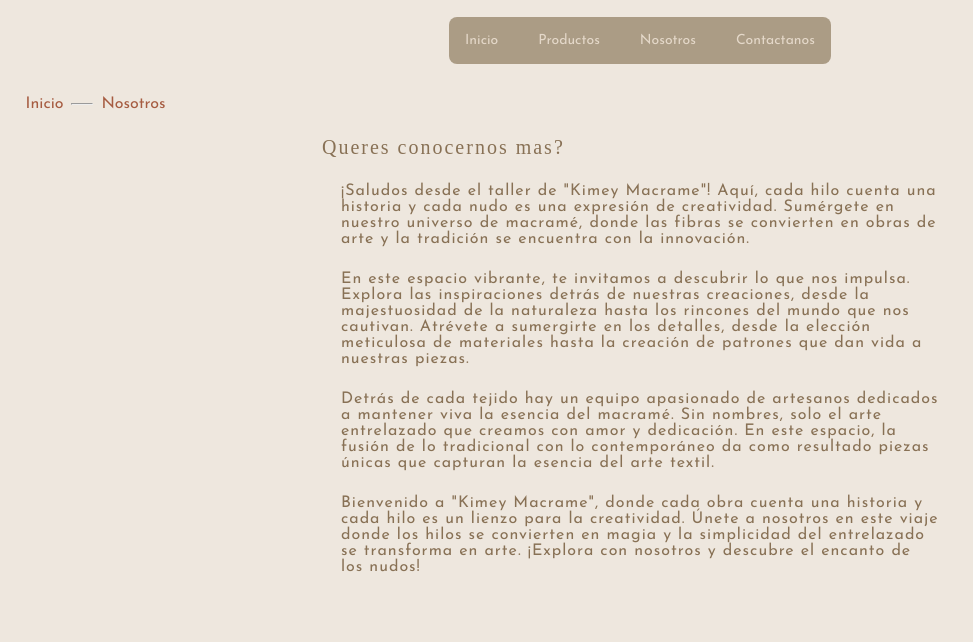
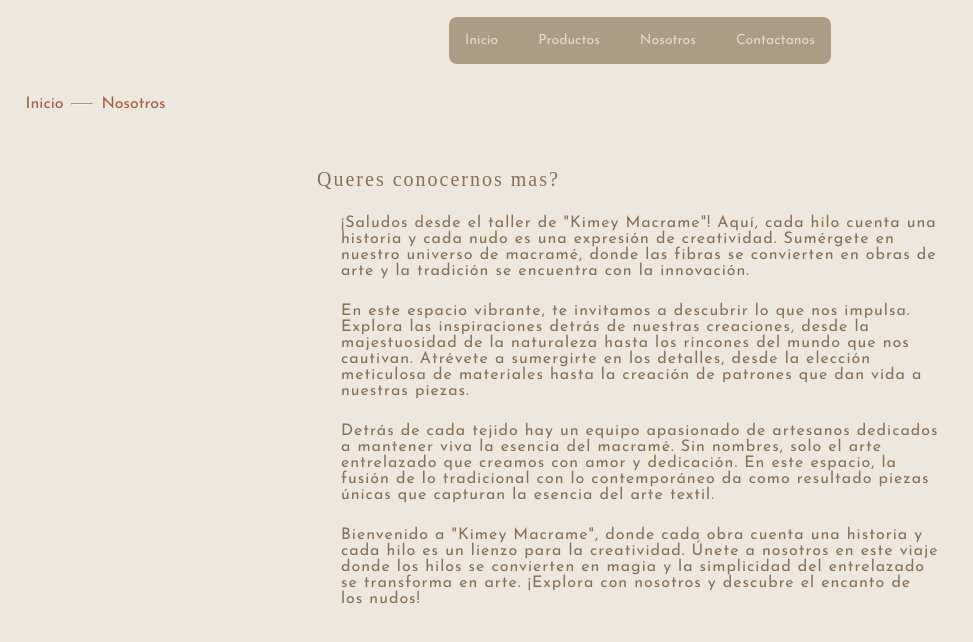
Before and after one commit to MatiasPinho/Kimey-macrame-beta, a React (Vite) app: page /about in a window 1280 px wide. Shown: the top 642 px of the page, without its empty margins (0-973 px from the left). Built offline with nearby package versions, Linux system fonts and the light colour scheme; a web font is replaced by a local one.

Commit message:
test de seccion about para celulares

```diff
--- a/src/components/pages/about-page/AboutPage.css
+++ b/src/components/pages/about-page/AboutPage.css
@@ -25,16 +25,17 @@
 
 .container-text-about-page {
   display: flex;
+  padding-top: 2rem;
   flex-direction: column;
   gap: 1.5rem;
   justify-content: center;
   max-width: 90%;
   margin: 0 auto;
-  padding-bottom: 4rem;
+  padding-bottom: 2rem;
 }
 
 .container-text-about-page h2 {
-  margin-left: -19px;
+  margin-left: -4%;
 }
 
 .container-text-about-page p {
@@ -62,3 +63,9 @@
   height: 1px;
   background-color: #887155;
 }
+
+.container-about-page {
+  display: flex;
+  flex-direction: column;
+  gap: 1.5rem;
+}
--- a/src/components/pages/about-page/AboutPage.jsx
+++ b/src/components/pages/about-page/AboutPage.jsx
@@ -9,9 +9,9 @@
           <hr className="line-separator" />
           <Link to={"/About"}>Nosotros</Link>
         </span>
+
         <div className="container-text-about-page">
           <h2>Queres conocernos mas?</h2>
-
           <p>
             ¡Saludos desde el taller de "Kimey Macrame"! Aquí, cada hilo cuenta
             una historia y cada nudo es una expresión de creatividad. Sumérgete
```
